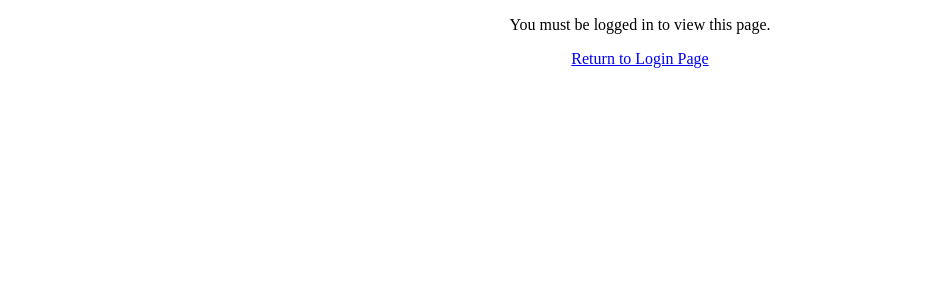
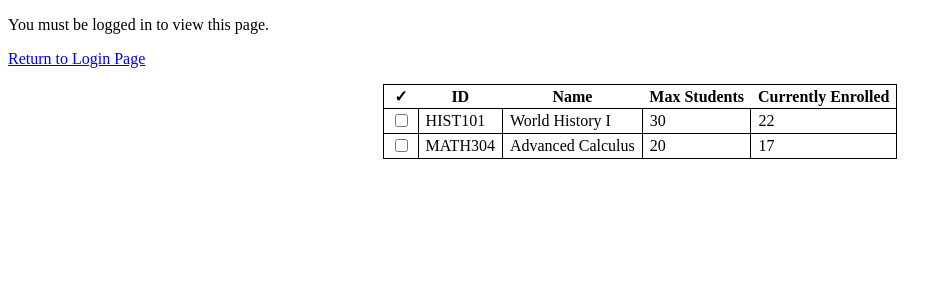
Before and after one commit to dffranks/StudentCourses, a PHP site: page /courses.php in a window 1280 px wide. Shown: the top 300 px of the page, without its empty margins (0-952 px from the left). Run offline with PHP 8.4, Linux system fonts and the light colour scheme.

Commit message:
Courses.txt added.

```diff
--- a/courses.php
+++ b/courses.php
@@ -14,18 +14,19 @@ if (isset($_SESSION['user'])) {
 
 	$usrID = $_SESSION['user'];
 
-	studData($usrID);
+	grabStudData($usrID);
+	grabCourseData();
 	$fname;
 	$lname;
 	$major;
 
-	$studData = studData($usrID);
-	if (!isset($studData)) {
+	$grabStudData = grabStudData($usrID);
+	if (!isset($grabStudData)) {
 		echo "<p>An error has occured while fetching data.</p>";
 	} else {
-		$fname = $studData['fname'];
-		$lname = $studData['lname'];
-		$major = $studData['major'];
+		$fname = $grabStudData['fname'];
+		$lname = $grabStudData['lname'];
+		$major = $grabStudData['major'];
 
 		print<<<INFO
 			<h2>ID #$usrID <br />
@@ -45,7 +46,7 @@ INFO;
 /****** FUNCTIONS ******/
 /***********************/
 
-function studData($id) {
+function grabStudData($id) {
 	$ID = $id;
 
 	# Open the file
@@ -73,7 +74,52 @@ function studData($id) {
 	fclose($handle);
 }
 
+function grabCourseData() {
+	$courses = array();
+	$file = 'courses.txt';
+	$handle = fopen($file, 'r');
+	$content = file_get_contents($file);
+	$dataArr = explode(';', $content);
+	foreach($dataArr as $k1=>$arr1Val) {
+		echo "Arr1: $k1 => $arr1Val</br>";
+		$dataItems = explode(',', $arr1Val);
+		foreach ($dataItems as $k2=>$arr2Val) {
+		//	$courses array( array($k1))
+		// FUCK
+
+
+			echo "Arr2: $k2 => $arr2Val</br>";
+		}
+
+	//	$dataOut[]
+	}
+}
+
 ?>
+
+<table align="center">
+	<tr>
+		<th>✓</th>
+		<th>ID</th>
+		<th>Name</th>
+		<th>Max Students</th>
+		<th>Currently Enrolled</th>
+	</tr>
+	<tr>
+		<td><input type="checkbox" name="hist101"></td>
+		<td>HIST101</td>
+		<td>World History I</td>
+		<td>30</td>
+		<td>22</td>
+	</tr>
+	<tr>
+		<th><input type="checkbox" name="math304"></th>
+		<td>MATH304</td>
+		<td>Advanced Calculus</td>
+		<td>20</td>
+		<td>17</td>
+	</tr>
+</table>
 
 </div> <!--end wrapper-->
 
--- /dev/null
+++ b/courses.txt
@@ -0,0 +1 @@
+HIST1101,World History I,30,20;MATH3104,Advanced Calculus,16,10;CIST2351,PHP Programming I,30,27;MUSC1101,Music Appreciation,24,24;BIOL1305,Biology I,24,20;
--- a/studentCourses.css
+++ b/studentCourses.css
@@ -1,8 +1,14 @@
-#wrapper {
-	text-align: center;
-}
+/*#wrapper { text-align: center; }*/
 
-.studProps {
-	font-weight: bold;
-	font-size: 10px;
-}
+.studProps { font-weight: bold;
+             font-size: 10px; }
+
+table { border-collapse: collapse;
+        border-bottom: solid 1px;
+        border-top: solid 1px; }
+
+tr { border: solid 1px; }
+th { padding: 2px 7px; }
+td { border-left: solid 1px;
+     border-right: solid 1px;
+     padding: 2px 7px; }
```
